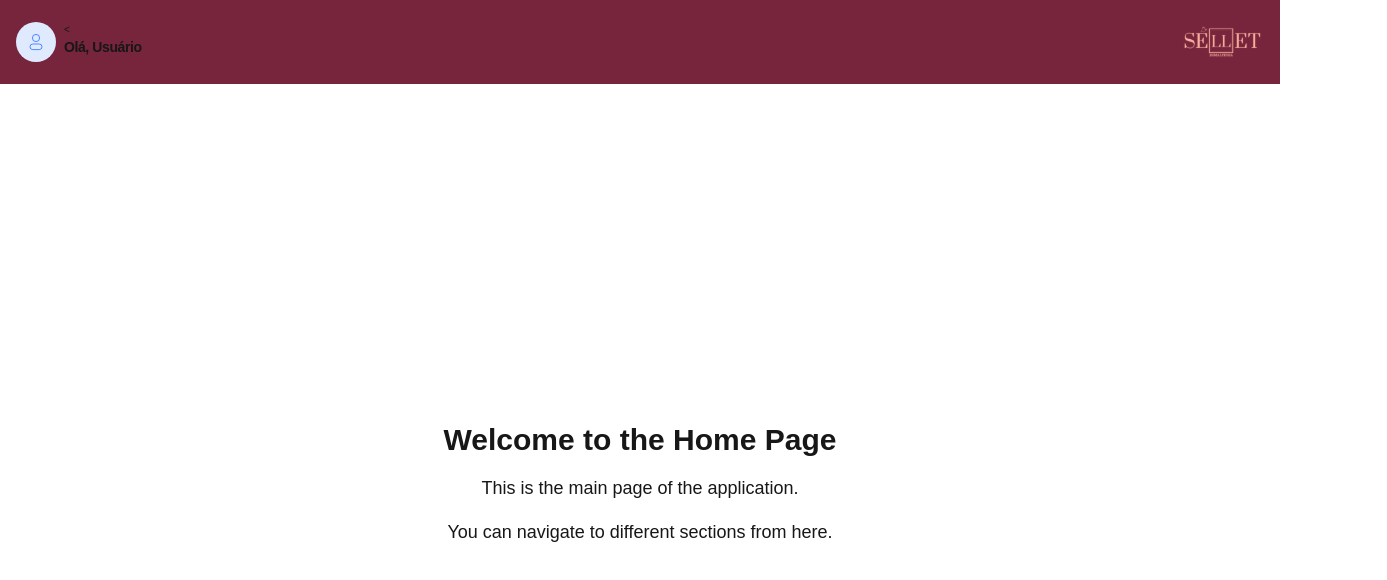
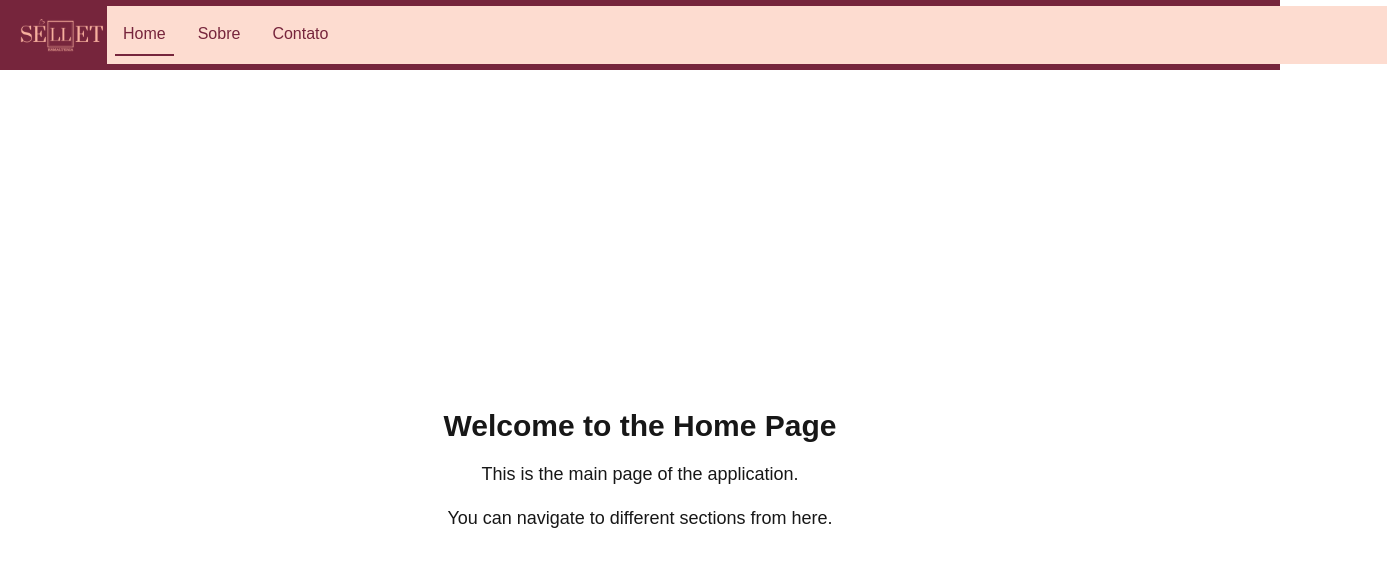
Before and after one commit to maiconsbotelho/sellet-frontend, a Next.js app: page / in a window 1280 px wide. Shown: the top 580 px of the page, 1387 px wide, since content can reach past the window. Built offline with nearby package versions, Linux system fonts and the light colour scheme.

Commit message:
refactor: ajustado cores root

```diff
--- a/src/app/globals.css
+++ b/src/app/globals.css
@@ -4,7 +4,9 @@
   --background: #ffffff;
   --foreground: #171717;
   --bg-primary: #76253c;
-  --secondary-color: #fddcd0;
+  --text-primary: #76253c;
+  --bg-secondary: #fddcd0;
+  --text-secondary: #fddcd0;
 }
 
 .dark {
--- a/src/app/layout.tsx
+++ b/src/app/layout.tsx
@@ -3,6 +3,7 @@ import type { Metadata } from "next";
 import { Geist, Geist_Mono } from "next/font/google";
 import "./globals.css";
 import { ContextProvider } from "./providers";
+import NavBar from "@/components/navBar";
 
 const geistSans = Geist({
   variable: "--font-geist-sans",
@@ -31,7 +32,7 @@ export default function RootLayout({
       <body className={`${geistSans.variable} ${geistMono.variable} antialiased`}>
         <ContextProvider>
           <div className="relative h-screen flex flex-col">
-            <Header />
+            <NavBar />
 
             {/* 🔥 Apenas o conteúdo das páginas faz a transição */}
             <div className="flex-1 overflow-y-auto">{children}</div>
--- a/src/components/navBar/index.tsx
+++ b/src/components/navBar/index.tsx
@@ -3,9 +3,9 @@ import Logo from "./logo";
 
 export default function NavBar() {
   return (
-    <div className="flex justify-between w-screen h-[70px] items-center p-4 bg-[var(--primary-color)] text-white">
+    <div className="flex justify-between w-screen h-[70px] items-center p-4 bg-[var(--bg-primary)] text-white">
+      <Logo />
       <Menu />
-      <Logo />
     </div>
   );
 }
--- a/src/components/navBar/menu/index.tsx
+++ b/src/components/navBar/menu/index.tsx
@@ -12,7 +12,7 @@ export default function Menu() {
       {/* Botão visível apenas no mobile */}
       <button
         onClick={() => setIsOpen(!isOpen)}
-        className=" text-[var(--secondary-color)] text-[23px] rounded lg:hidden"
+        className=" text-[var(--text-secondary)] text-[23px] rounded lg:hidden"
       >
         {isOpen ? <IoClose /> : <GiHamburgerMenu />}
       </button>
@@ -23,7 +23,7 @@ export default function Menu() {
           isOpen ? "block" : "hidden"
         }`}
       >
-        <ul className="flex flex-col bg-white text-[var(--primary-color)] w-screen lg:flex-row lg:gap-4 p-2">
+        <ul className="flex flex-col bg-[var(--bg-secondary)] text-[var(--text-primary)] w-screen lg:flex-row lg:gap-4 p-2">
           <li className="p-2 hover:bg-gray-500 cursor-pointer border-b-2 lg:hover:bg-transparent">Home</li>
           <li className="p-2 hover:bg-gray-500 cursor-pointer lg:hover:bg-transparent">Sobre</li>
           <li className="p-2 hover:bg-gray-500 cursor-pointer lg:hover:bg-transparent">Contato</li>
```
